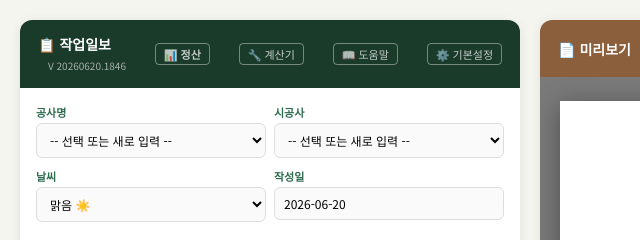
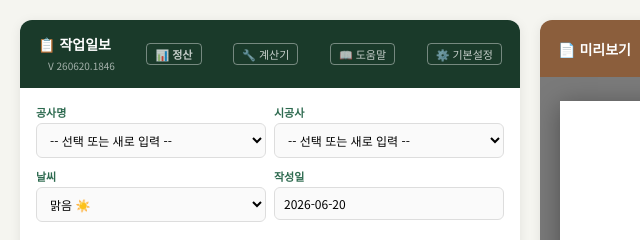
Before and after one commit to hp22000150-ai/work-daily-report, a website: page index.html in a window 1280 px wide. Shown: the top 240 px of the page, 0-640 px from the left. Drawn offline with Linux system fonts and the light colour scheme.

Commit message:
Shorten version date to 6 digits: 260620.1846

```diff
--- a/index.html
+++ b/index.html
@@ -135,7 +135,7 @@
   <!-- 입력 패널 -->
   <div class="input-panel">
     <div class="input-panel-header" style="display:flex;justify-content:space-between;align-items:center;">
-      <span>📋 작업일보<br><span style="font-size:10px;font-weight:400;opacity:0.6;margin-left:10px;">V 20260620.1846</span></span>
+      <span>📋 작업일보<br><span style="font-size:10px;font-weight:400;opacity:0.6;margin-left:10px;">V 260620.1846</span></span>
 <a href="report.html" style="color:rgba(255,255,255,0.75);font-size:11px;text-decoration:none;border:1px solid rgba(255,255,255,0.4);border-radius:4px;padding:2px 8px;margin-left:4px;">📊 정산</a>
       <button onclick="openCalc()" style="color:rgba(255,255,255,0.75);font-size:11px;background:none;border:1px solid rgba(255,255,255,0.4);border-radius:4px;padding:2px 8px;margin-left:4px;cursor:pointer;font-family:'Noto Sans KR',sans-serif;">🔧 계산기</button>
       <button onclick="openHelp()" style="color:rgba(255,255,255,0.75);font-size:11px;background:none;border:1px solid rgba(255,255,255,0.4);border-radius:4px;padding:2px 8px;margin-left:4px;cursor:pointer;font-family:'Noto Sans KR',sans-serif;">📖 도움말</button>
```
Also changed, not shown: mobile.html (+1 -1 lines).
